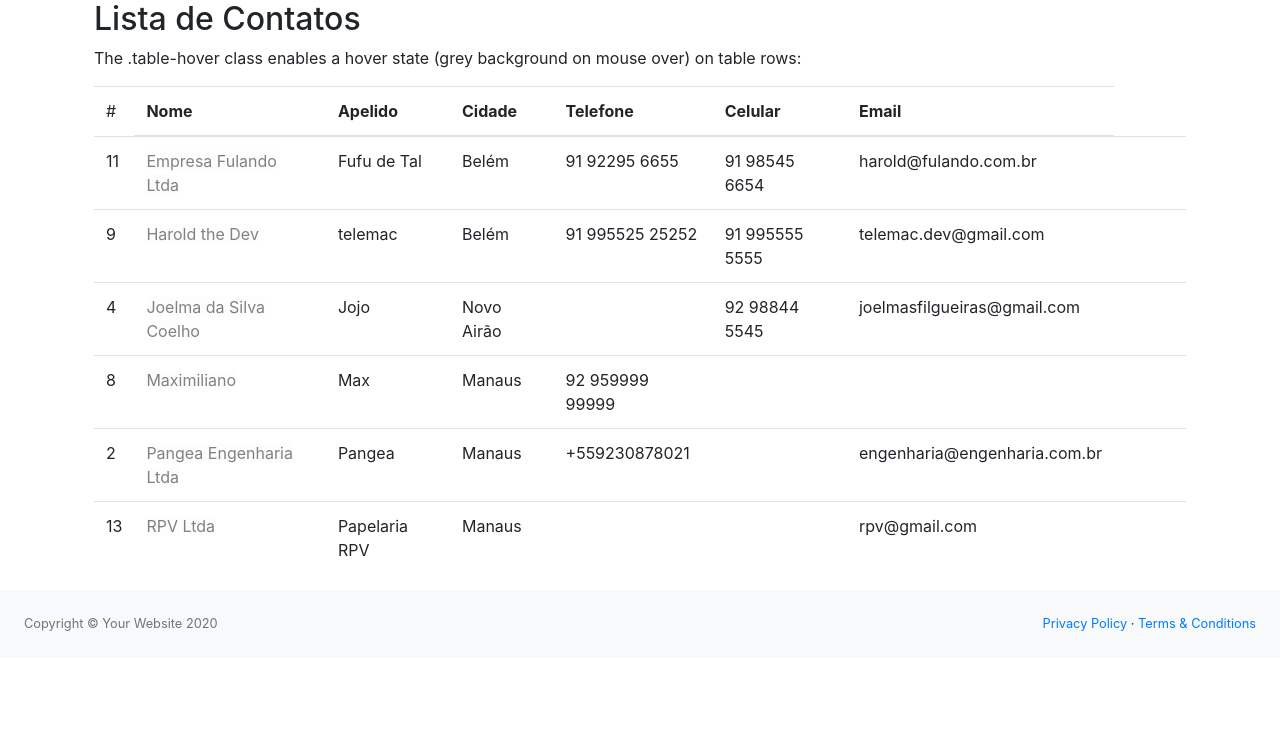
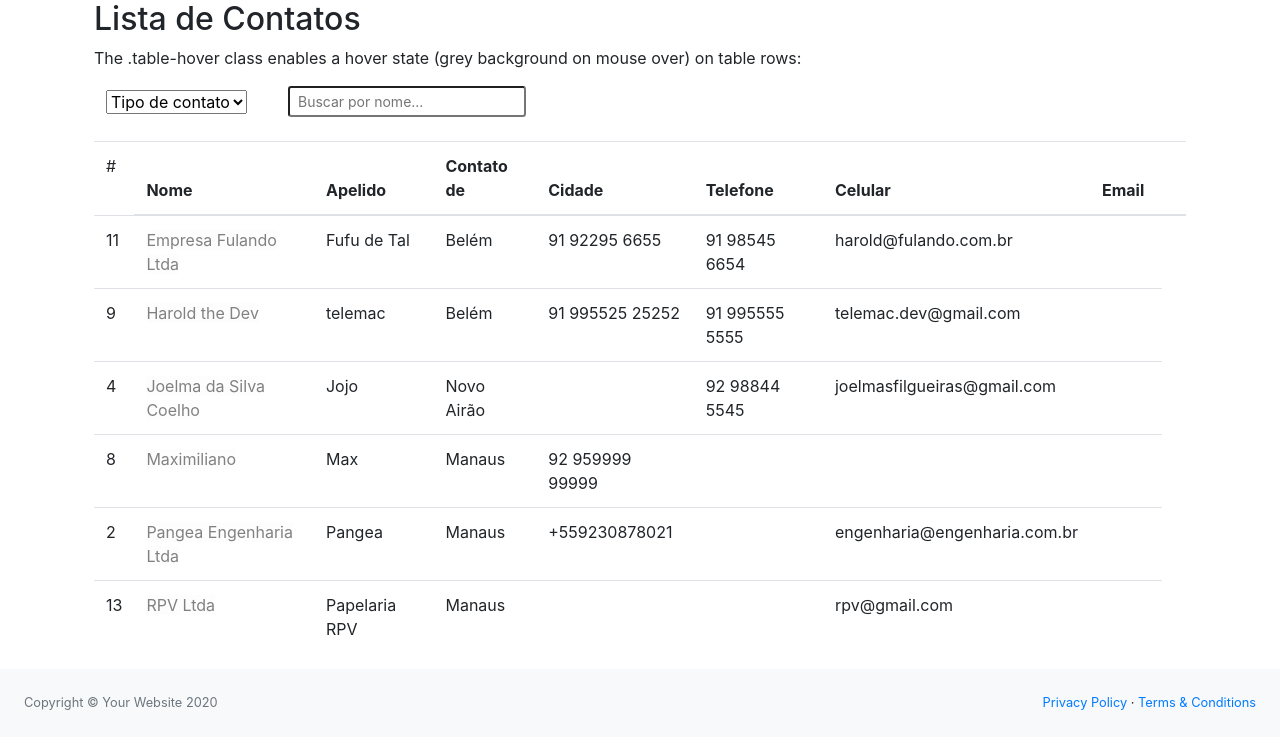
Before and after one commit to telemac-dev/testeForm, a Django app: page /contato/lista/ in a window 1280 px wide. Shown: the part 56-800 px from the top of the page. Run offline with Django 3.2, Linux system fonts and the light colour scheme; data comes from the database, SQL or seed files in the repository; both versions use the stored data as it was after the commit; some libraries are stand-ins or nearby versions.

Commit message:
Campo de busco no listview

```diff
--- a/contato/templates/contato/contato_list.html
+++ b/contato/templates/contato/contato_list.html
@@ -13,30 +13,60 @@
 <div class="container">
     <h2>Lista de Contatos</h2>
     <p>The .table-hover class enables a hover state (grey background on mouse over) on table rows:</p>
-    <table class="table table-hover">
+
+    <div class="row">
+        <div class="col-12">
+            <form action="" method="get" class="form-inline">
+                <div class="col-sm-2">
+                    <select class="form-select" name="tipo_contato" aria-label="Default select example">
+                        <option>Tipo de contato</option>
+                        <option value="PF">Particular</option>
+                        <option value="PJ">Empresa</option>
+                    </select>
+                </div>
+                <div class="col-sm-8">
+                    <div class="input-group">
+                        <input type="text" name="nome" class="form-control-sm" placeholder="Buscar por nome...">
+                        <span class="input-group-btn">
+                            <button class="btn btn-default" type="submit">
+                                <i class="fa fa-search"></i>
+                            </button>
+                        </span>
+                    </div>
+                </div>
+            </form>
+        </div>
+    </div>
+
+
+    <table class="table table-hover mt-4">
         <thead>
             <tr>
                 <td>#</td>
                 <th>Nome</th>
                 <th>Apelido</th>
+                <th>Contato de</th>
                 <th>Cidade</th>
                 <th>Telefone</th>
                 <th>Celular</th>
                 <th>Email</th>
+                <th></th>
             </tr>
         </thead>
         <tbody>
             {% for contato in contato_list %}
             <tr>
                 <td>{{ contato.id }}</td>
-          <td><a href="{% url 'contato-edita' contato.pk %}" class="list-group-item-action list-group-item-light">{{ contato.nome }}</a></td>
+                <td><a href="{% url 'contato-edita' contato.pk %}"
+                        class="list-group-item-action list-group-item-light">{{ contato.nome }}</a></td>
                 <td>{{ contato.apelido }}</td>
                 <td>{{ contato.cidade }}</td>
                 <td>{{ contato.telefone }}</td>
                 <td>{{ contato.mobile }}</td>
                 <td>{{ contato.email }}</td>
-          <td><a href="{% url 'contato-remover' contato.pk %}" class="dropdown-item text-danger" data-toggle="modal"
-            data-target="#delete-item-modal" id="delete-item"><i class="fa fa-trash" ></i></a></td>
+                <td><a href="{% url 'contato-remover' contato.pk %}" class="dropdown-item text-danger"
+                        data-toggle="modal" data-target="#delete-item-modal" id="delete-item"><i
+                            class="fa fa-trash"></i></a></td>
             </tr>
             {% endfor %}
         </tbody>
--- a/contato/views.py
+++ b/contato/views.py
@@ -1,7 +1,9 @@
 from ast import Delete
+
 from django.shortcuts import render
 from django.urls import reverse_lazy
-from django.views.generic import CreateView, ListView, TemplateView, UpdateView, DeleteView
+from django.views.generic import (CreateView, DeleteView, ListView,
+                                  TemplateView, UpdateView)
 
 from contato.forms import ContatoForm
 from contato.models import Contato
@@ -15,8 +17,24 @@ class ContatoView(TemplateView):
 
 class ContatoListView(ListView):
     model = Contato
-    queryset = Contato.objects.all().order_by('nome')
+    # queryset = Contato.objects.all().order_by('nome')
     template_name = 'contato/contato_list.html'
+
+    def get_queryset(self):
+        queryset = super().get_queryset()
+        filtro_nome = self.request.GET.get('nome') or None
+        filtro_tipo_contato = self.request.GET.get('tipo_contato') or None
+
+        if filtro_nome:
+            queryset = queryset.filter(nome__contains=filtro_nome)
+        if filtro_tipo_contato == 'PF':
+            queryset = queryset.filter(tipo_contato='PF')
+        elif filtro_tipo_contato == 'PJ':
+            queryset = queryset.filter(tipo_contato='PJ')
+        else:
+            queryset = queryset.filter()
+
+        return queryset
 
 
 class ContatoCreateView(CreateView):
@@ -24,16 +42,17 @@ class ContatoCreateView(CreateView):
     field = '__all__'
     template_name = 'contato/contato_create.html'
     form_class = ContatoForm
-    success_url = reverse_lazy('contato-home')
+    success_url = reverse_lazy('contato-lista')
+
 
 class ContatoUpdateView(UpdateView):
     model = Contato
     field = '__all__'
     template_name = 'contato/contato_create.html'
     form_class = ContatoForm
-    success_url = reverse_lazy('contato-home')
+    success_url = reverse_lazy('contato-lista')
 
 
 class ContatoDeleteView(DeleteView):
     model = Contato
-    success_url = reverse_lazy('contato-home')
+    success_url = reverse_lazy('contato-lista')
```
Also changed, not shown: db.sqlite3. Lines whose indentation alone changed are shown as unchanged.
